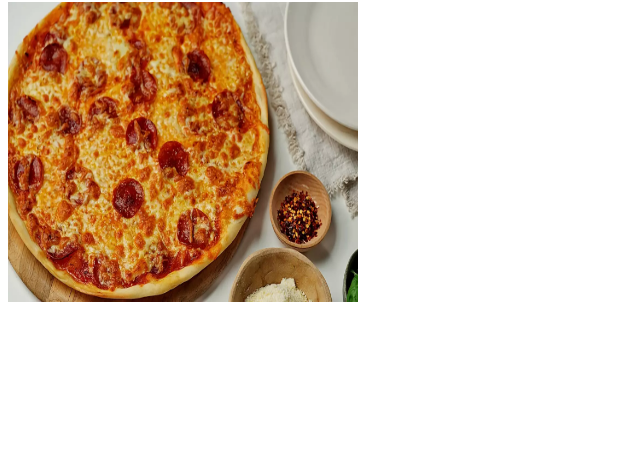
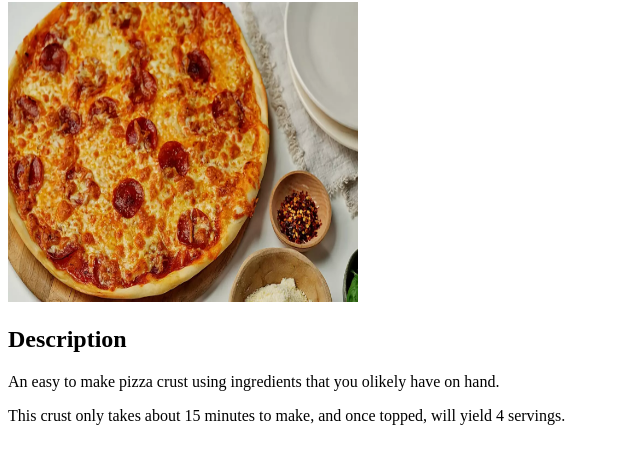
Before and after one commit to rootgm/odin-recipes, a plain HTML site: page recipes/pizza.html in a window 1280 px wide. Shown: the part 78-542 px from the top of the page, without its empty margins (0-640 px from the left). Drawn offline with Linux system fonts and the light colour scheme.

Commit message:
Add recipe description to Pizza.html

```diff
--- a/recipes/pizza.html
+++ b/recipes/pizza.html
@@ -13,5 +13,10 @@
 
         <img src="../img/thincrustpizza.jpeg" alt="An unsliced, thincrust pepperoni pizza." height="300" width="350">
 
+        <h2>Description</h2>
+
+        <p>An easy to make pizza crust using ingredients that you olikely have on hand.</p>
+        <p>This crust only takes about 15 minutes to make, and once topped, will yield 4 servings.</p>
+
     </body>
 </html>
```
